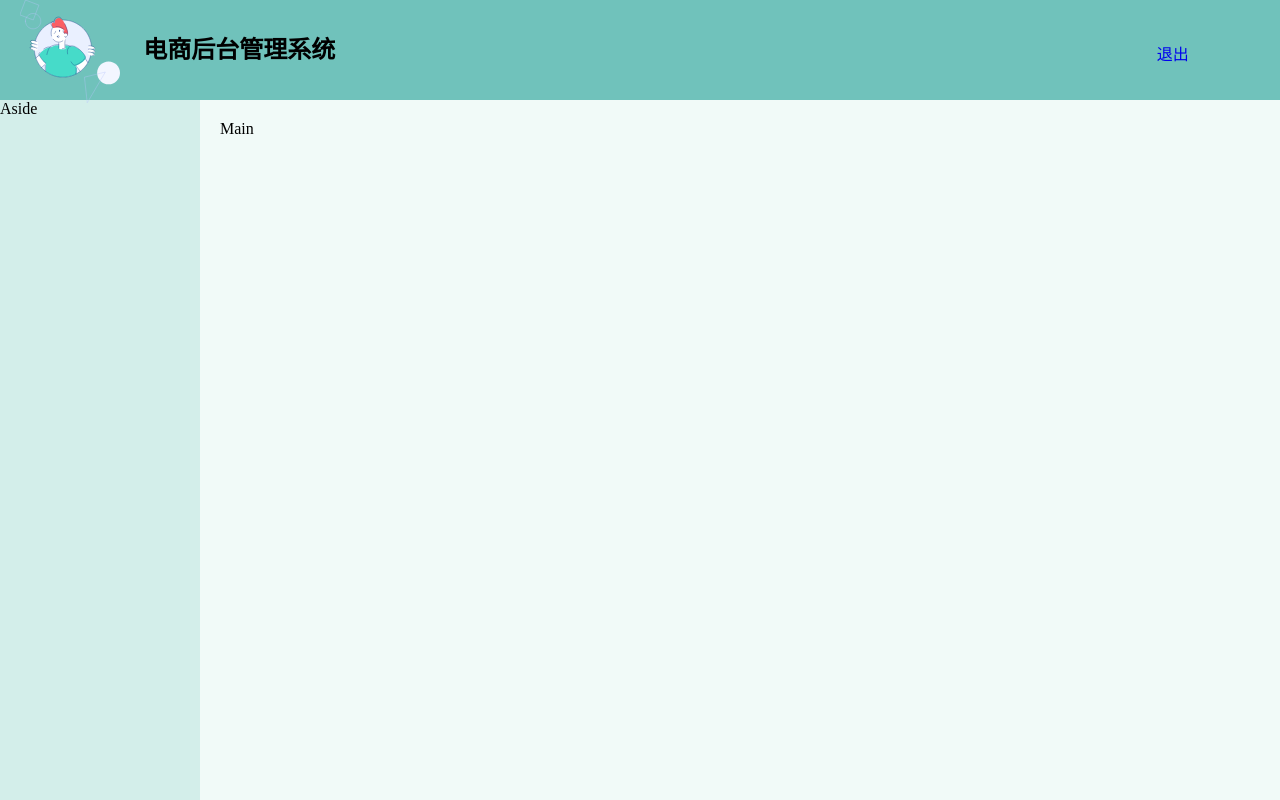
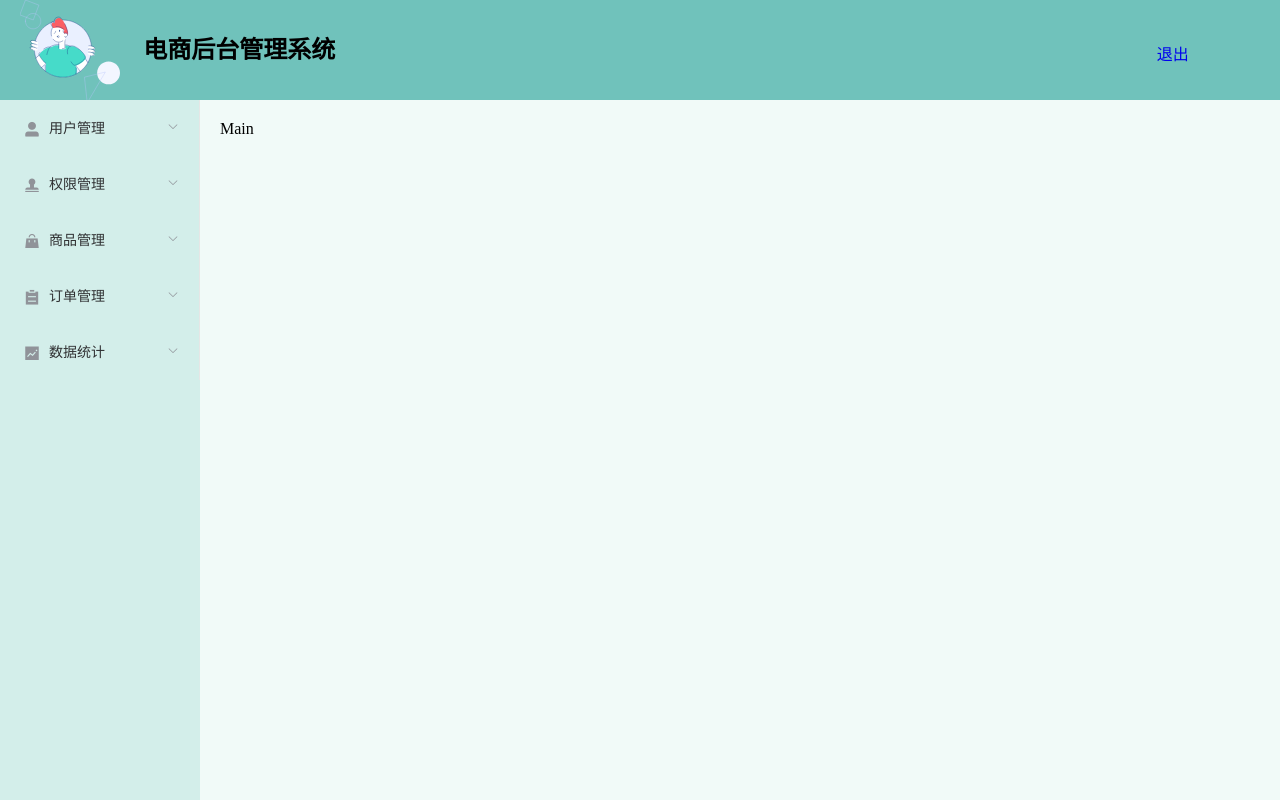
Before and after one commit to Caishuxiu/shop, a Vue app: page / in a window 1280 px wide. Built offline with nearby package versions, Linux system fonts and the light colour scheme.

Commit message:
引入导航组件，调整样式

```diff
--- a/src/components/home/home.vue
+++ b/src/components/home/home.vue
@@ -16,7 +16,82 @@
       </el-row>
     </el-header>
     <el-container>
-      <el-aside class="aside" width="200px">Aside</el-aside>
+      <el-aside class="aside" width="200px">
+        <!-- 侧边栏导航 el-menu -->
+        <el-menu
+        :unique-opened="true"
+        background-color="#d3eeea"
+        active-text-color="#121259"
+        >
+          <!-- 1 -->
+          <el-submenu index="1">
+            <template slot="title">
+              <i class="el-icon-user-solid"></i>
+              <span>用户管理</span>
+            </template>
+              <el-menu-item index="1-1">
+                <i class="el-icon-menu"></i>
+                <span>用户列表</span>
+              </el-menu-item>
+          </el-submenu>
+          <!-- 2 -->
+          <el-submenu index="2">
+            <template slot="title">
+              <i class="el-icon-s-check"></i>
+              <span>权限管理</span>
+            </template>
+            <el-menu-item index="1-1">
+              <i class="el-icon-menu"></i>
+              <span>角色列表</span>
+            </el-menu-item>
+            <el-menu-item index="1-2">
+              <i class="el-icon-menu"></i>
+              <span>权限列表</span>
+            </el-menu-item>
+          </el-submenu>
+          <!-- 3 -->
+          <el-submenu index="3">
+            <template slot="title">
+              <i class="el-icon-s-goods"></i>
+              <span>商品管理</span>
+            </template>
+            <el-menu-item index="1-1">
+              <i class="el-icon-menu"></i>
+              <span>商品列表</span>
+            </el-menu-item>
+            <el-menu-item index="1-2">
+              <i class="el-icon-menu"></i>
+              <span>商品分类</span>
+            </el-menu-item>
+            <el-menu-item index="1-3">
+              <i class="el-icon-menu"></i>
+              <span>分类参数</span>
+            </el-menu-item>
+          </el-submenu>
+          <!-- 4 -->
+          <el-submenu index="4">
+            <template slot="title">
+              <i class="el-icon-s-order"></i>
+              <span>订单管理</span>
+            </template>
+            <el-menu-item index="1-1">
+              <i class="el-icon-menu"></i>
+              <span>订单列表</span>
+            </el-menu-item>
+          </el-submenu>
+          <!-- 5 -->
+          <el-submenu index="5">
+            <template slot="title">
+              <i class="el-icon-s-marketing"></i>
+              <span>数据统计</span>
+            </template>
+            <el-menu-item index="1-1">
+              <i class="el-icon-menu"></i>
+              <span>数据列表</span>
+            </el-menu-item>
+          </el-submenu>
+        </el-menu>
+      </el-aside>
       <el-main class="main">Main</el-main>
     </el-container>
   </el-container>
@@ -27,6 +102,12 @@
   name: 'home'
 }
 </script>
+
+<style>
+.el-submenu:hover {
+  background-color: #70C2BB !important;
+}
+</style>
 
 <style scoped>
 .container {
@@ -57,5 +138,11 @@
   text-decoration: none;
   line-height: 110px;
 }
+/*.el-submenu__title:hover {*/
+/*  background-color: #70C2BB !important;*/
+/*}*/
+.el-menu-item:hover {
+  background-color: #70C2BB !important;
+}
 
 </style>
--- a/src/components/login/login.vue
+++ b/src/components/login/login.vue
@@ -62,8 +62,8 @@
 <style scoped>
   .login-wrap {
     height: 100%;
-    background-color: cadetblue;
-
+    /*background-color: cadetblue;*/
+    background-color: #282f78;
     /* 弹性盒布局 */
     display: flex;
     justify-content: center;
@@ -79,6 +79,8 @@
 
   .login-wrap .login-btn {
     width: 100%;
+    background-color: #70C2BB;
+    border: none;
   }
 
 </style>
```
